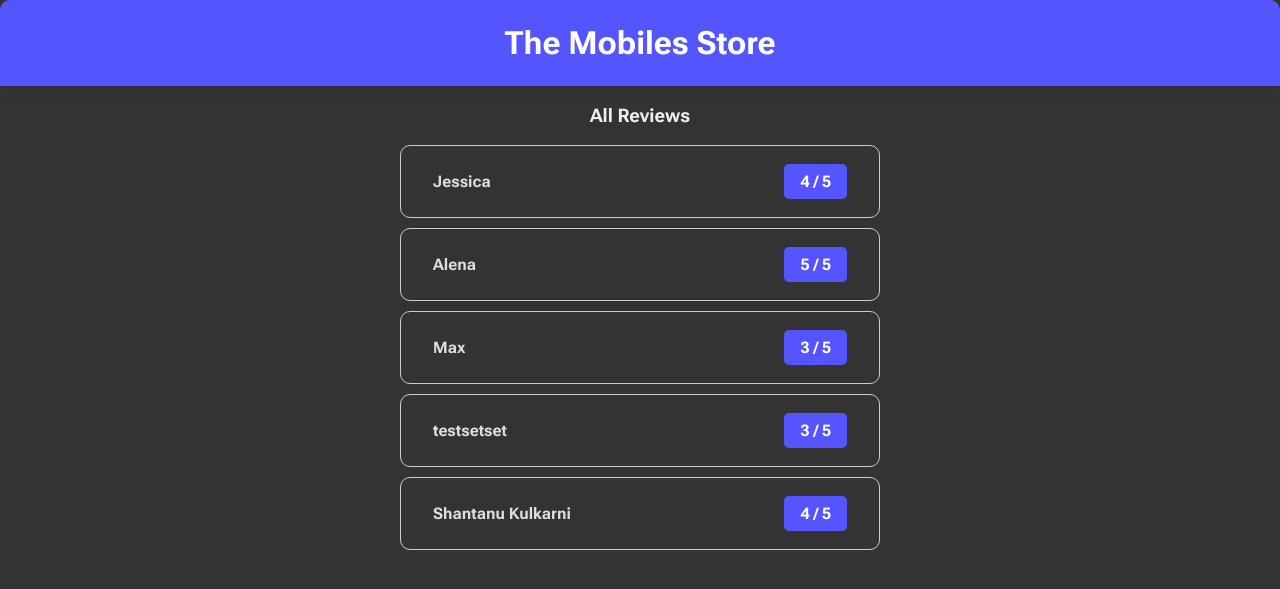
After one commit to mr-shan/practice_python_django_tech_store, a Django app: page /feedback/review-list in a window 1280 px wide. The commit adds this page. Shown: the top 589 px of the page. Run offline with Django 4.2, Linux system fonts and the light colour scheme; data comes from the database, SQL or seed files in the repository; both versions use the stored data as it was after the commit.

Commit message:
Added class based views and a page to list all reviews

```diff
--- /dev/null
+++ b/feedback/static/feedback/review_list.css
@@ -0,0 +1,54 @@
+.main-body {
+    text-align: center;
+}
+
+h1 {
+    color: white;
+    background: rgb(85, 85, 255);
+    margin: 0;
+    padding: 1.5rem 0;
+    border-radius: 10px 10px 0 0;
+    box-shadow: 0px 2px 10px #333;
+}
+
+ul {
+    list-style: none;
+    margin: 0;
+    padding: 0;
+}
+
+li {
+    margin: 10px auto;
+    text-align: left;
+    max-width: 30rem;
+}
+
+.review-title {
+    display: flex;
+    justify-content: space-between;
+    align-items: center;
+}
+
+h4 {
+    margin: 10px 0;
+}
+
+a {
+    border-radius: 10px;
+    border: solid 1px #ccc;
+    padding: 0.5rem 2rem;
+    color: #ddd;
+    text-decoration: none;
+    display: block;
+}
+
+a:hover {
+    background: #999;
+}
+
+.rating {
+    color: white;
+    background: rgb(85, 85, 255);
+    padding: 0.5rem 1rem;
+    border-radius: 5px;
+}
--- /dev/null
+++ b/feedback/templates/feedback/review_list.html
@@ -0,0 +1,28 @@
+
+{% extends 'base.html' %}
+{% load static %}
+
+{% block title %}All Reviews{% endblock title %}
+{% block static %}
+    <link rel="stylesheet" href="{% static 'feedback/review_list.css' %}">
+{% endblock static %}
+
+{% block body %}
+    <div class="main-body">
+        <h1 class="heading">The Mobiles Store</h1>
+
+        <h3 class="subtitle">All Reviews</h3>
+        <ul>
+            {% for review in reviews %}
+                <li>
+                    <a href="{% url 'success' %}">
+                        <h4 class="review-title">
+                            <span>{{ review.name }} </span>
+                            <span class="rating">{{ review.rating }} / 5</span>
+                        </h4>
+                    </a>
+                </li>
+            {% endfor %}
+        </ul>
+    </div>
+{% endblock body %}
--- a/feedback/urls.py
+++ b/feedback/urls.py
@@ -1,8 +1,12 @@
 from django.urls import path
+
+from feedback.form import ReviewForm
 
 from . import views
 
 urlpatterns = [
     path("post-review", views.ReviewView.as_view()),
-    path("success", views.success)
+    path("success", views.SuccessView.as_view(), name="success"),
+    path("review-list", views.ReviewListView.as_view()),
+    path("review-list/<int:pk>", views.ReviewDetailsView.as_view())
 ]
--- a/feedback/views.py
+++ b/feedback/views.py
@@ -2,6 +2,8 @@ from django.http import HttpResponse
 from django.shortcuts import render
 from django.http import HttpResponse, HttpResponseRedirect
 from django.views import View
+from django.views.generic.base import TemplateView
+from django.views.generic import DetailView
 
 from .form import ReviewForm
 from .models import ReviewModel
@@ -37,8 +39,32 @@ class ReviewView(View):
         review.save()
 
 
-def success(request):
-    return render(request, "feedback/success.html")
+class SuccessView(TemplateView):
+    template_name = "feedback/success.html"
+
+    def get_context_data(self, **kwargs):
+        context = super().get_context_data(**kwargs)
+        context['message'] = "Your review is submitted successfully!"
+        return context
+
+
+class ReviewListView(TemplateView):
+    template_name = "feedback/review_list.html"
+
+    def get_context_data(self, **kwargs):
+        reviews = ReviewModel.objects.all().order_by('-pk')
+        context = super().get_context_data(**kwargs)
+        context['reviews'] = reviews
+        return context
+
+
+class ReviewDetailsView(DetailView):
+    template_name = "feedback/review-details.html"
+    model: ReviewModel
+
+
+# def success(request):
+#     return render(request, "feedback/success.html")
 
 
 # Creating method instead of class.
```
Also changed, not shown: feedback/static/feedback/success.css (added, +12 -0 lines), feedback/templates/feedback/review-details.html (added, +22 -0 lines), feedback/templates/feedback/success.html (+17 -12 lines), db.sqlite3.
